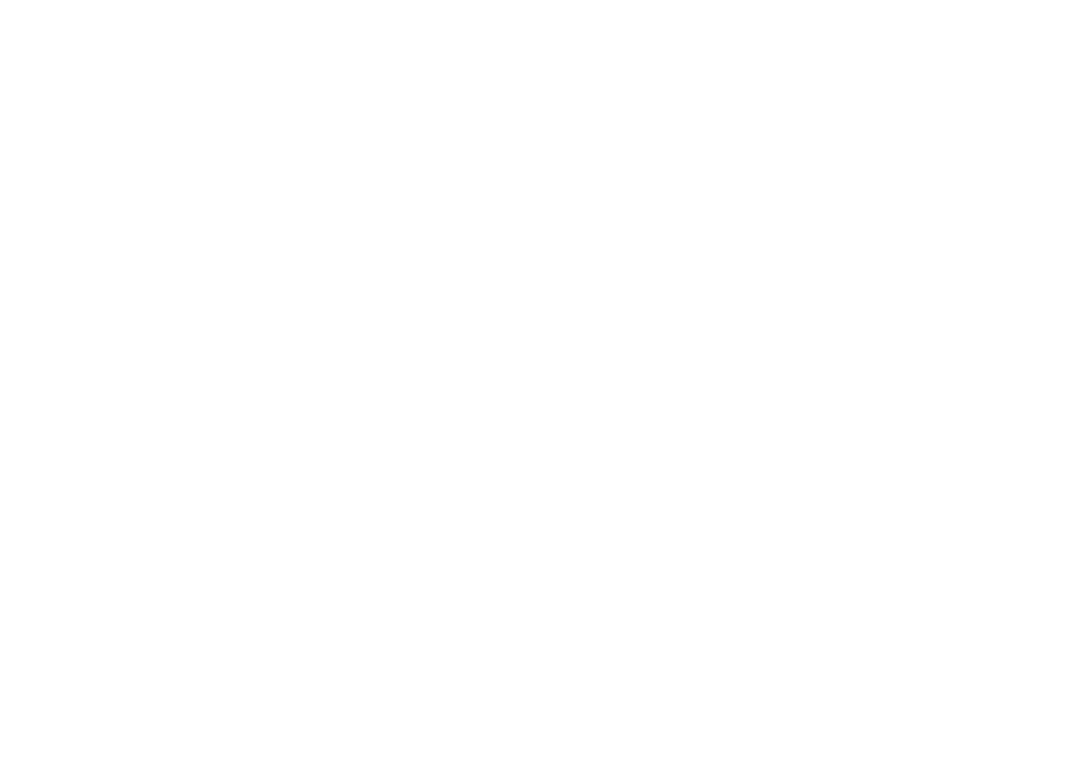
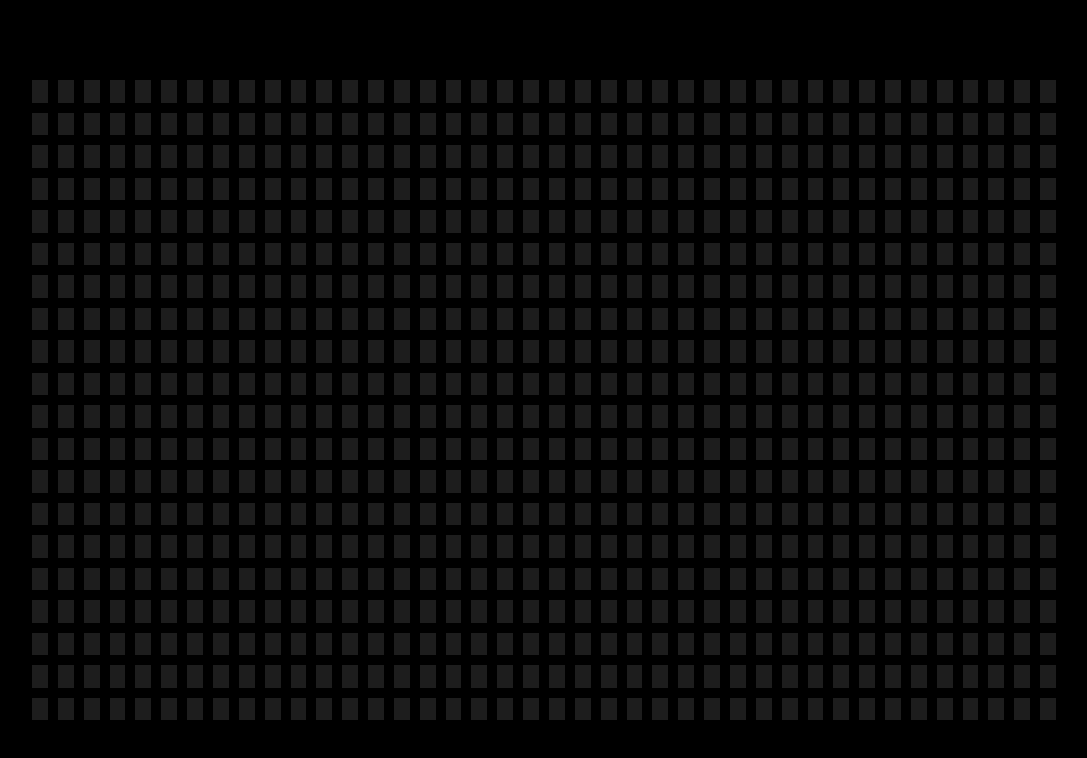
Before and after one commit to acciojob/Color-board-chavvasriram, a website: page main.html in a window 1280 px wide. Shown: the whole page, without its empty margins (96-1183 px from the left). Drawn offline with Linux system fonts and the light colour scheme.

Commit message:
created a submission

```diff
--- a/main.html
+++ b/main.html
@@ -8,6 +8,9 @@
 
 <body>
 	<!-- the entire body must be written by student -->
+	 <div class="container">
+
+    </div>
     <script type="text/javascript" src="./script.js">
 </script>
 
--- a/script.js
+++ b/script.js
@@ -1 +1,25 @@
 //your JS code here. If required.
+  const container=document.querySelector(".container")
+      const frag=document.createDocumentFragment();
+      for(var i=1;i<=800;i++){
+        createbox();
+      }
+      container.appendChild(frag)
+      function createbox(){
+       const square=document.createElement("div")
+       square.classList.add("square")
+       square.addEventListener("mouseover",addRandomColor)
+       square.addEventListener("mouseleave",removecolor)
+       frag.appendChild(square)
+      }
+      function addRandomColor(e){
+         const square=e.target
+         const randomcolor="#"+Math.floor(Math.random()*255*255*255).toString(16).padStart(6,"0")
+         square.style.backgroundColor=randomcolor
+      }
+      function removecolor(e){
+       setTimeout(()=>{
+        e.target.style.backgroundColor="";
+
+       },1000)
+      }
--- a/styles.css
+++ b/styles.css
@@ -1 +1,26 @@
 /*  your css code here. If applicable */
+
+        body{
+            background-color: black;
+            display: flex;
+            justify-content: center;
+            align-items: center;
+            height: 100vh;
+            width: 100vw;
+            margin: 0;
+            padding: 0;
+        }
+        .container{
+          display: grid;
+          grid-template-columns: repeat(40,1fr);
+          grid-template-rows: repeat(20,1fr);
+          height: 80%;
+          width: 80%;
+          gap: 10px;
+        }
+        .square{
+          background:#1D1D1D;
+          cursor: pointer;
+
+
+        }
```
